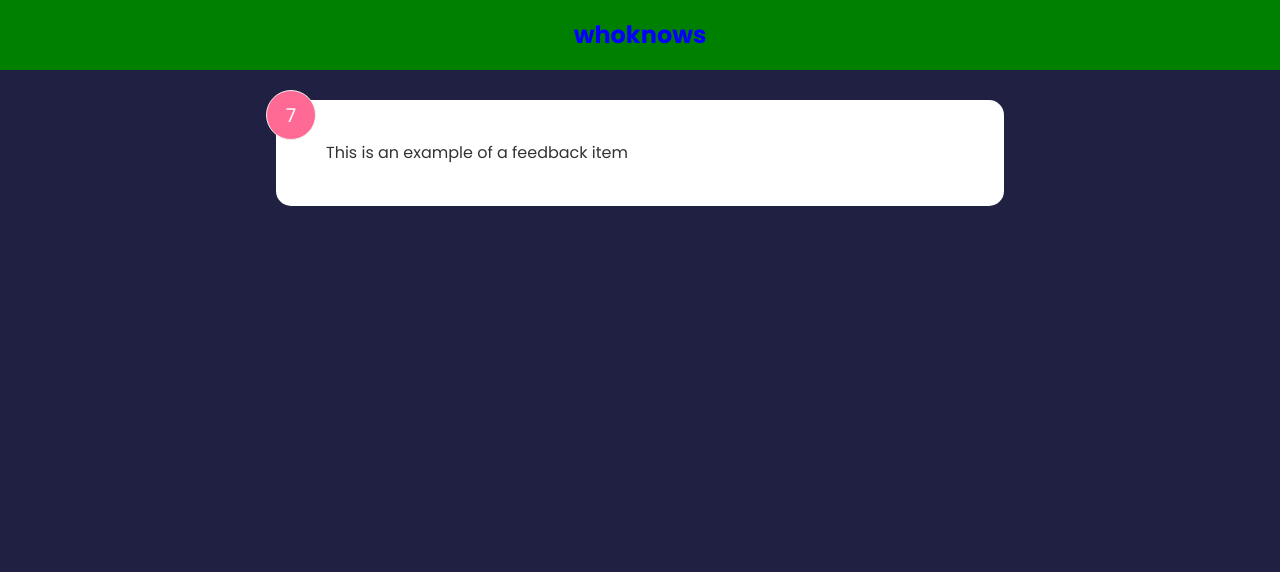
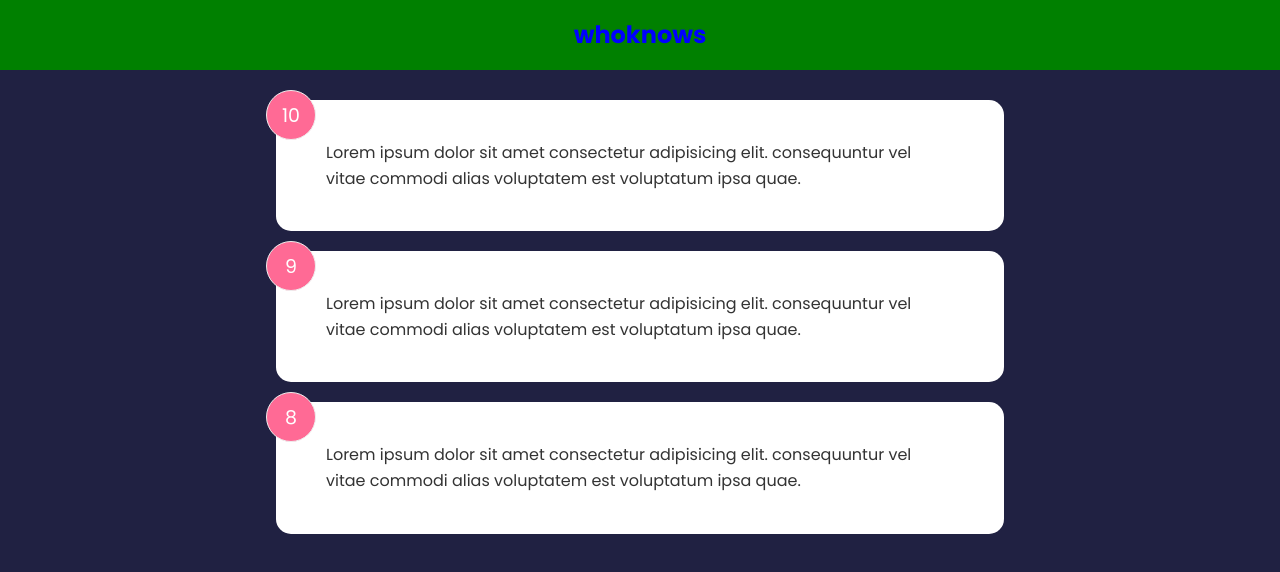
Before and after one commit to wlowry88/feedback-app, a React (Create React App) app: page / in a window 1280 px wide. Shown: the top 572 px of the page. Built offline with nearby package versions, Linux system fonts and the light colour scheme.

Commit message:
some props

```diff
--- a/src/App.js
+++ b/src/App.js
@@ -1,12 +1,15 @@
+import {useState} from 'react'
+import FeedbackData from './data/FeedbackData';
 import Header from "./components/Header";
-import FeedbackItem from "./components/FeedbackItem";
+import FeedbackList from './components/FeedbackList';
 
 function App(props) {
+    const [feedback, setFeedback] = useState(FeedbackData);
     return (
         <>
             <Header />
             <div className="container">
-                <FeedbackItem/>
+                <FeedbackList feedback={feedback}/>
             </div>
         </>
     )
--- a/src/components/FeedbackItem.js
+++ b/src/components/FeedbackItem.js
@@ -1,17 +1,14 @@
 import React from 'react'
 import {useState} from 'react'
 
-function FeedbackItem() {
-
-    const [rating, setRating] = useState(7)
-    const [text, setText] = useState('This is an example of a feedback item')
+function FeedbackItem({item}) {
 
   return (
     <div className='card'>
-        <div className="num-display">{rating}</div>
-        <div className="text-display">{text}</div>
+        <div className="num-display">{item.rating}</div>
+        <div className="text-display">{item.text}</div>
     </div>
   )
 }
 
-export default FeedbackItem
+export default FeedbackItem;
--- /dev/null
+++ b/src/components/FeedbackList.js
@@ -0,0 +1,19 @@
+import React from 'react'
+import FeedbackItem from './FeedbackItem'
+
+function FeedbackList({feedback}) {
+    if (!feedback || feedback.length < 1) {
+        return <p>Nada</p>
+    } else {
+        return (
+            <div className='feedback-list'>
+
+            {feedback.map( function (item, i)  {
+                return <FeedbackItem key={item.id} item={item} />
+            })}
+
+            </div>)
+    }
+}
+
+export default FeedbackList
--- /dev/null
+++ b/src/data/FeedbackData.js
@@ -0,0 +1,19 @@
+const FeedbackData = [
+    {
+      id: 1,
+      rating: 10,
+      text: 'Lorem ipsum dolor sit amet consectetur adipisicing elit. consequuntur vel vitae commodi alias voluptatem est voluptatum ipsa quae.',
+    },
+    {
+      id: 2,
+      rating: 9,
+      text: 'Lorem ipsum dolor sit amet consectetur adipisicing elit. consequuntur vel vitae commodi alias voluptatem est voluptatum ipsa quae.',
+    },
+    {
+      id: 3,
+      rating: 8,
+      text: 'Lorem ipsum dolor sit amet consectetur adipisicing elit. consequuntur vel vitae commodi alias voluptatem est voluptatum ipsa quae.',
+    },
+  ]
+
+  export default FeedbackData
```
